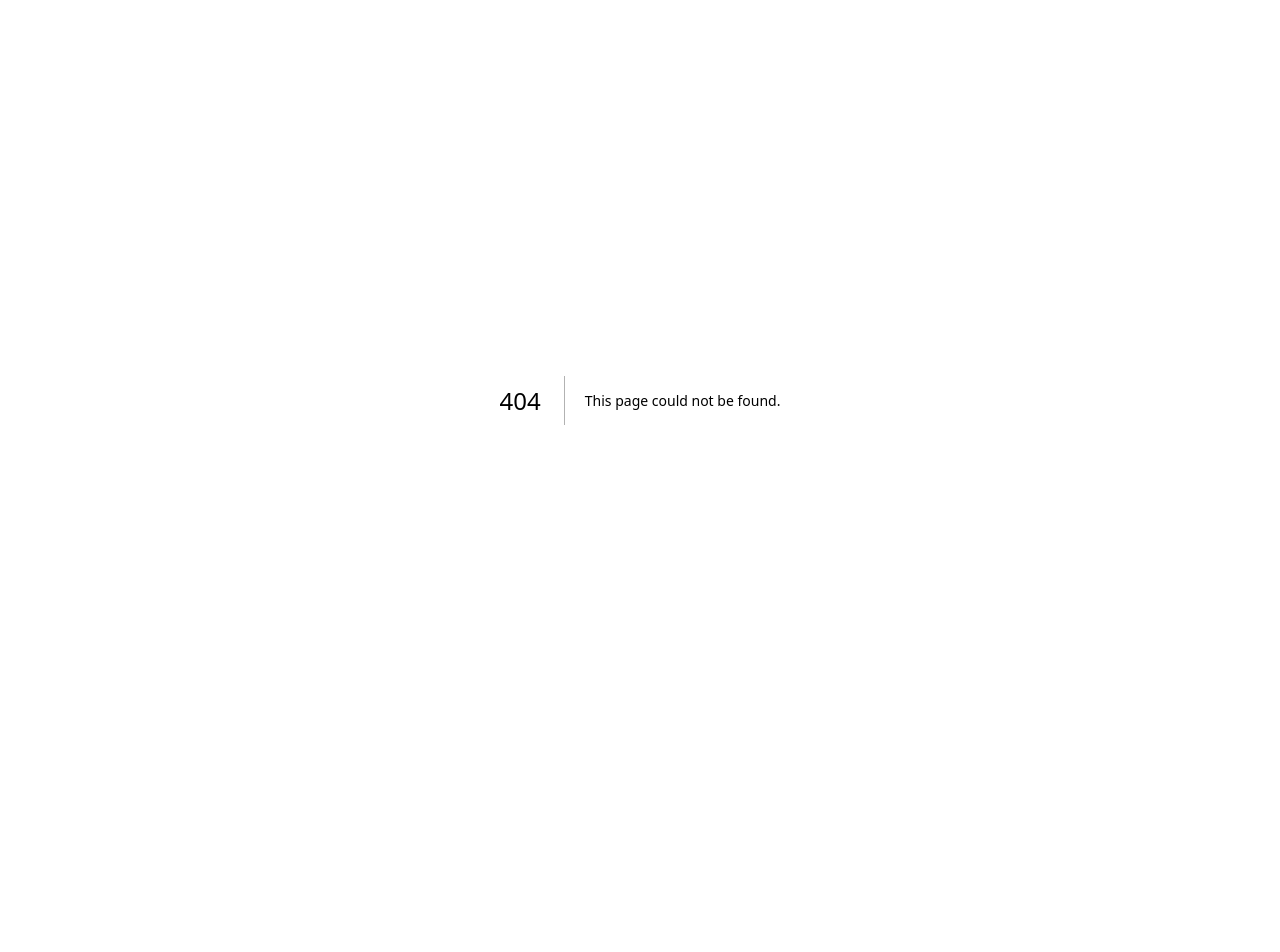
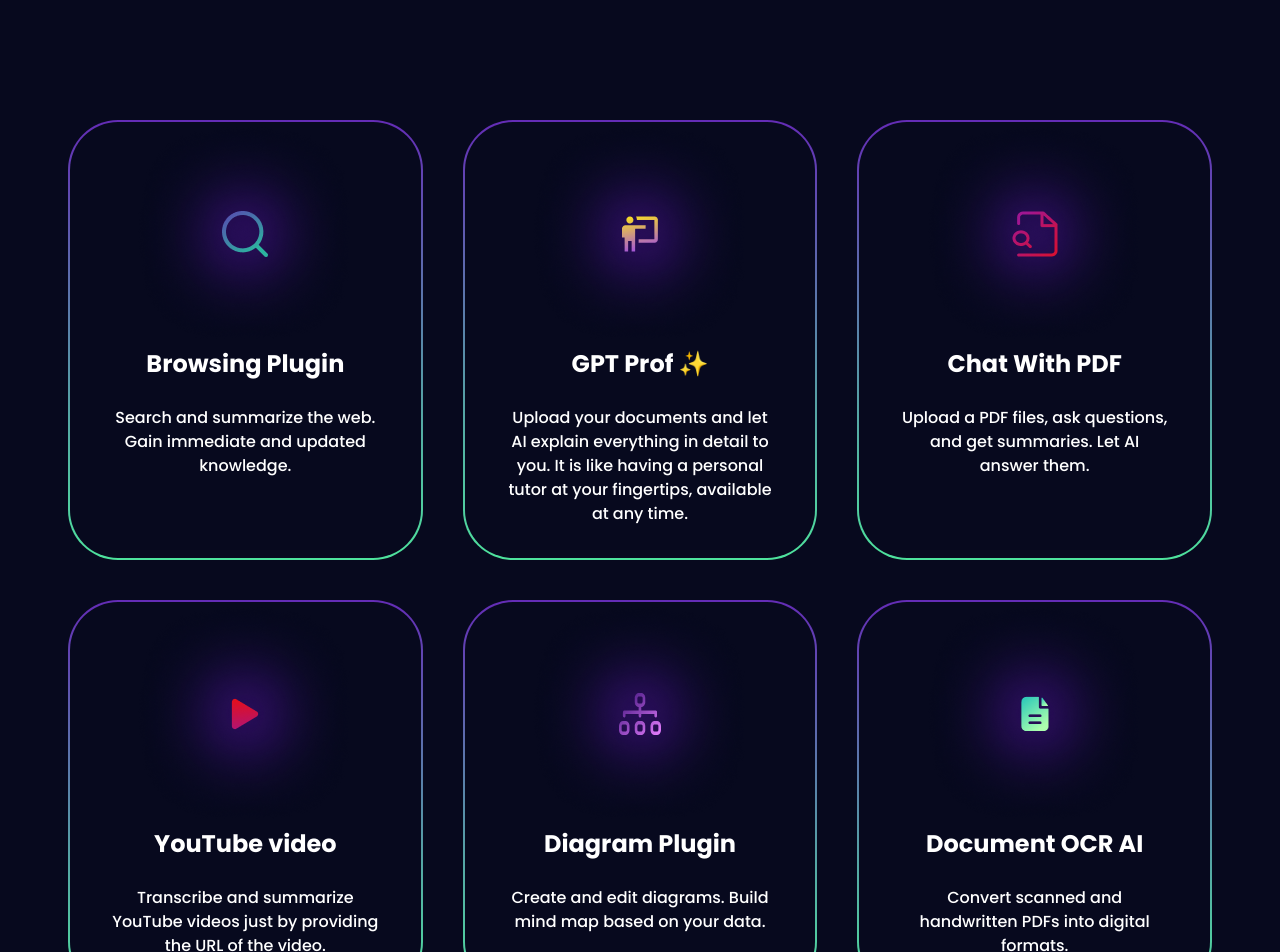
Before and after one commit to MamtazDev/gpt-guider, a Next.js app: page /dashboard in a window 1280 px wide. Before the commit this address had no page. Shown: the top 952 px of the page. Before the commit the page ends 800 px from the top, so only its background shows below. Built offline with nearby package versions, Linux system fonts and the light colour scheme.

Commit message:
dashboard design

```diff
--- a/components/Home/Features/FeaturesCard.js
+++ b/components/Home/Features/FeaturesCard.js
@@ -1,13 +1,17 @@
 import React from "react";
 import icon from "../../../assets/icons/documentIcon.svg";
+import Link from "next/link";
 
 const FeaturesCard = ({ item }) => {
   return (
-    <div className="text-center flex flex-col  items-center featuresCard px-[41px] pb-[32px]">
+    <Link
+      href={`${item?.link}`}
+      className="text-center flex flex-col  items-center featuresCard px-[41px] pb-[32px]"
+    >
       <img src={item.icon} alt="" />
       <h4 className="text-[24px] font-[700] mb-[24px]">{item.title}</h4>
       <p className="text-[16px] font-[500]">{item?.description}</p>
-    </div>
+    </Link>
   );
 };
 
--- /dev/null
+++ b/pages/commingSoon.js
@@ -0,0 +1,11 @@
+import React from "react";
+
+const CommmingSoonPage = () => {
+  return (
+    <div className="h-screen flex justify-center items-center text-2xl font-bold">
+      Comming soon....
+    </div>
+  );
+};
+
+export default CommmingSoonPage;
--- /dev/null
+++ b/pages/dashboard.js
@@ -0,0 +1,87 @@
+import FeaturesCard from "@/components/Home/Features/FeaturesCard";
+import React from "react";
+import searchIcon from "@/assets/icons/searchIcon.png";
+import documentIcon from "@/assets/icons/documentIcon.png";
+import diagramIcon from "@/assets/icons/diagramIcon.png";
+import micIcon from "@/assets/icons/micIcon.png";
+import palyIcon from "@/assets/icons/palyIcon.png";
+import pdfIcon from "@/assets/icons/pdfIcon.png";
+import videoIcon from "@/assets/icons/videoIcon.png";
+import testIcon from "@/assets/icons/testIcon.png";
+import peopleIcon from "@/assets/icons/peopleIcon.png";
+
+const featuresData = [
+  {
+    icon: searchIcon.src,
+    title: "Browsing Plugin",
+    description:
+      "Search and summarize the web. Gain immediate and updated knowledge.",
+    link: "/commingSoon",
+  },
+  {
+    icon: peopleIcon.src,
+    title: "GPT Prof ✨",
+    description:
+      "Upload your documents and let AI explain everything in detail to you.  It is like having a personal tutor at your fingertips, available at any time.",
+    link: "/commingSoon",
+  },
+  {
+    icon: pdfIcon.src,
+    title: "Chat With PDF",
+    description:
+      "Upload a PDF files, ask questions, and get summaries. Let AI answer them.",
+    link: "/commingSoon",
+  },
+  {
+    icon: palyIcon.src,
+    title: "YouTube video",
+    description:
+      "Transcribe and summarize YouTube videos just by providing the URL of the video.",
+    link: "/",
+  },
+  {
+    icon: diagramIcon.src,
+    title: "Diagram Plugin",
+    description: "Create and edit diagrams. Build mind map based on your data.",
+    link: "/",
+  },
+  {
+    icon: documentIcon.src,
+    title: "Document OCR AI",
+    description: "Convert scanned and handwritten PDFs into digital formats.",
+  },
+  {
+    icon: micIcon.src,
+    title: "Audio Transcription ",
+    description:
+      "Upload an audio/MP4 file and get the transcribed text with a summary.",
+    link: "/commingSoon",
+  },
+  {
+    icon: videoIcon.src,
+    title: "Video summarization",
+    description: "Upload a video and get the transcribed text with a summary.",
+    link: "/commingSoon",
+  },
+  {
+    icon: testIcon.src,
+    title: "Question & Answer Generator",
+    description:
+      "Generate diverse test questions for self assessment purposes.",
+    link: "/commingSoon",
+  },
+];
+
+const DashboardPage = () => {
+  return (
+    <section className="container py-[120px]">
+      <div className="grid grid-cols-1 md:grid-cols-2 lg:grid-cols-3 gap-[40px]">
+        {featuresData.map((item, idx) => (
+          <FeaturesCard key={idx} item={item} />
+        ))}
+      </div>
+    </section>
+  );
+};
+
+export default DashboardPage;
```
